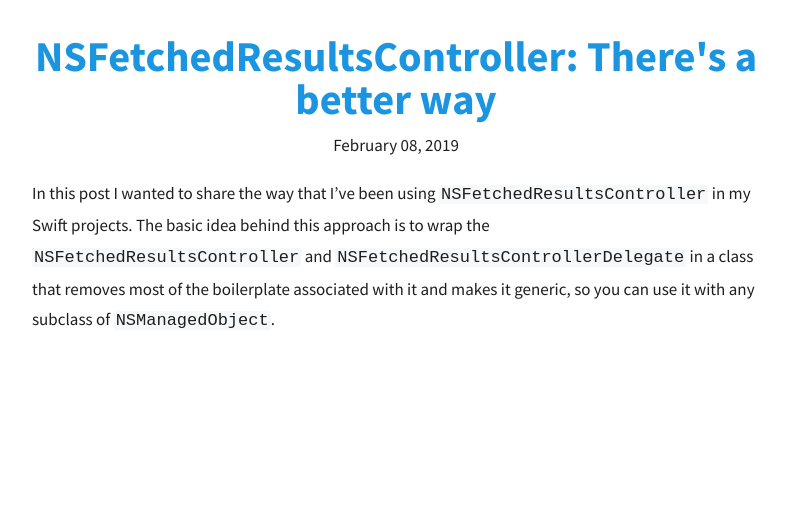
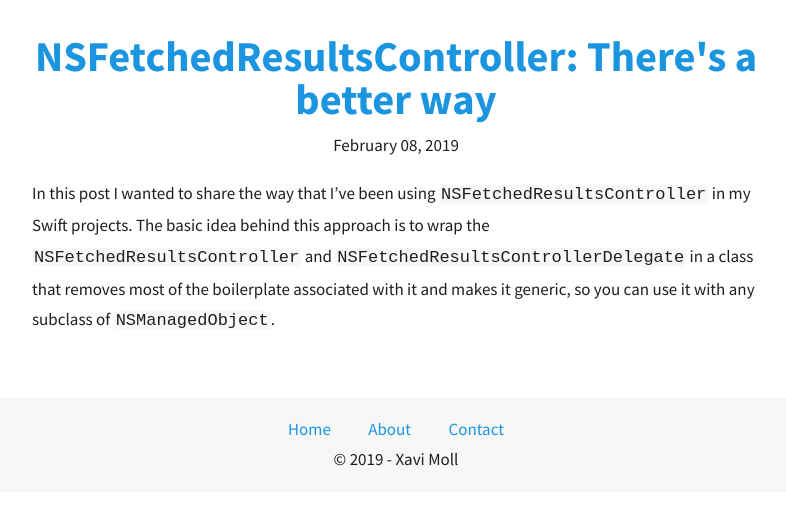
Before and after one commit to xmollv/xmollv.github.io, a Jekyll site: the page built from pages/home.html, in a window 1280 px wide. Shown: the top 505 px of the page, without its empty margins (244-1030 px from the left). Built offline with Jekyll 4.4.1, drawn with Linux system fonts in a browser that asks for light colours.

Commit message:
Added the footer back

```diff
--- a/_layouts/default.html
+++ b/_layouts/default.html
@@ -19,5 +19,13 @@
             {{ content }}
         </article>
     </main>
+    <footer>
+        <section>
+            <a href="/">Home</a>&nbsp;&nbsp;&nbsp;&nbsp;&nbsp;&nbsp;&nbsp;&nbsp;&nbsp;&nbsp;
+            <a href="/about">About</a>&nbsp;&nbsp;&nbsp;&nbsp;&nbsp;&nbsp;&nbsp;&nbsp;&nbsp;&nbsp;
+            <a href="mailto:xmollv@gmail.com">Contact</a><br>
+            <section class="copyright">&copy; <script>document.write(new Date().getFullYear());</script> - {{ site.author }} </section>
+        </section>
+    </footer>
 </body>
 </html>
--- a/assets/css/base.css
+++ b/assets/css/base.css
@@ -20,6 +20,24 @@ a:hover {
 
 a:visited {
     color: rgb(27, 149, 224);
+}
+
+/* Home */
+.home_item_title {
+    text-align: center;
+    font-size: 2.5em;
+    line-height: 1em;
+    margin-bottom: 0px;
+}
+
+.home_item_date {
+    text-align: center;
+    margin-top: 10px;
+    margin-bottom: 10px;
+}
+
+.home_item_excerpt {
+    margin-bottom: 60px;
 }
 
 /* Article */
@@ -73,22 +91,12 @@ pre.highlight {
     border-radius: 3px;
 }
 
-/* Home */
-.home_item_title {
+/* Footer */
+footer {
     text-align: center;
-    font-size: 2.5em;
-    line-height: 1em;
-    margin-bottom: 0px;
-}
-
-.home_item_date {
-    text-align: center;
-    margin-top: 10px;
-    margin-bottom: 10px;
-}
-
-.home_item_excerpt {
-    margin-bottom: 60px;
+    padding-top: 1em;
+    padding-bottom: 1em;
+    background: rgba(0, 0, 0, 0.03);
 }
 
 /* Media queries */
```
